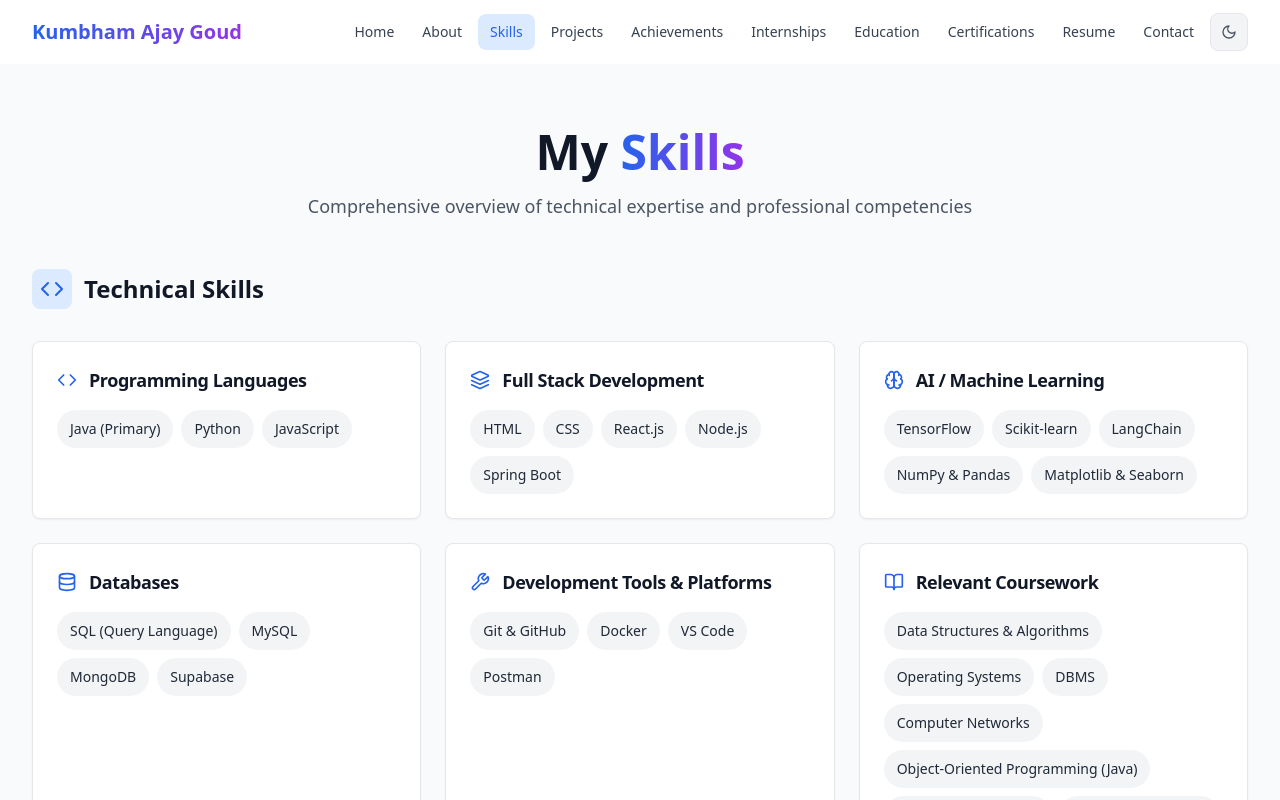
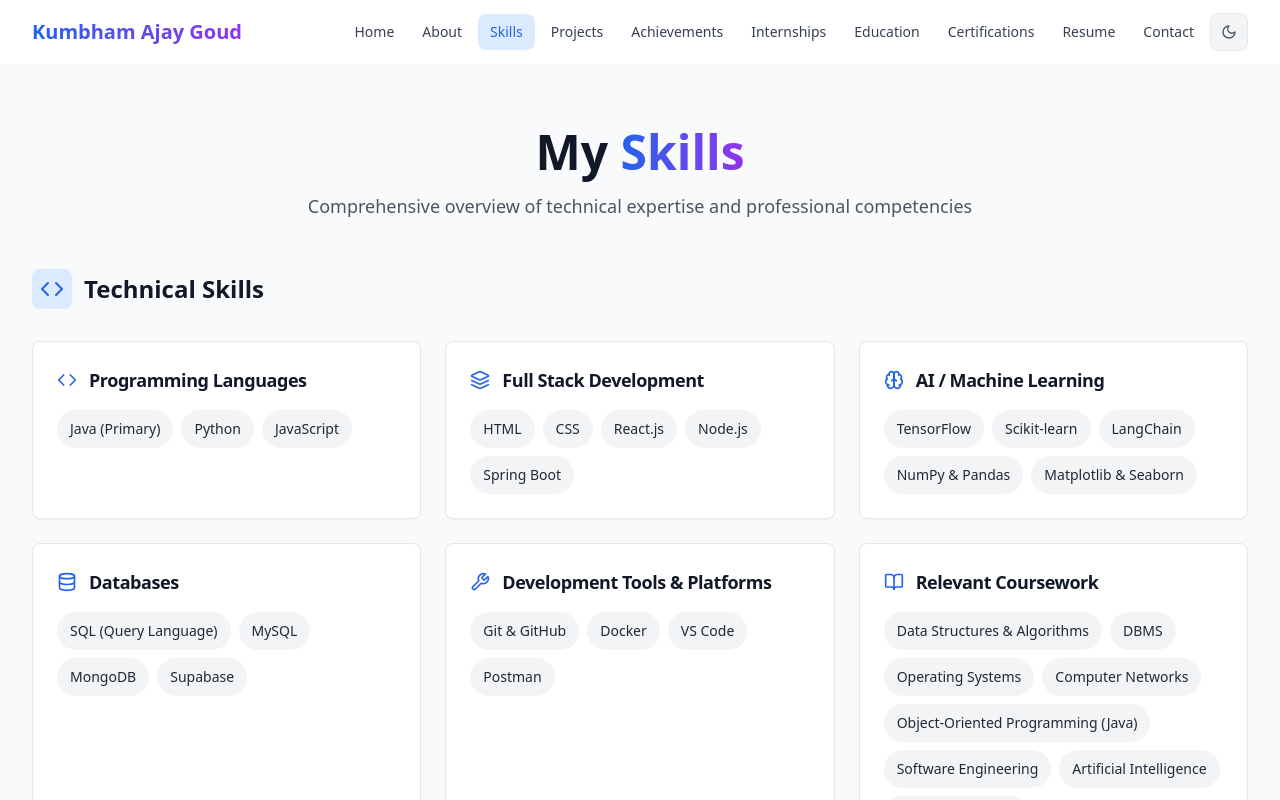
Before and after one commit to AjayKumbham/portfolio, a React (Vite) app: page /skills in a window 1280 px wide. Shown: the top 800 px of the page. Built offline with nearby package versions, Linux system fonts and the light colour scheme.

Commit message:
organized relevant coursework details

```diff
--- a/src/data/skills.js
+++ b/src/data/skills.js
@@ -46,8 +46,8 @@ const skillsData = {
   ],
   relevantCoursework: [
     { name: "Data Structures & Algorithms" },
+    { name: "DBMS" },
     { name: "Operating Systems" },
-    { name: "DBMS" },
     { name: "Computer Networks" },
     { name: "Object-Oriented Programming (Java)" },
     { name: "Software Engineering" },
```
